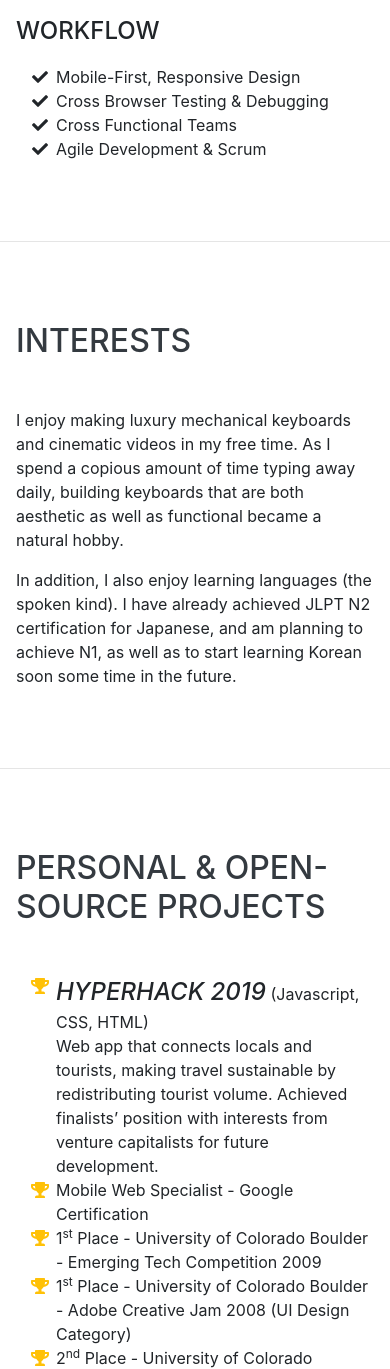
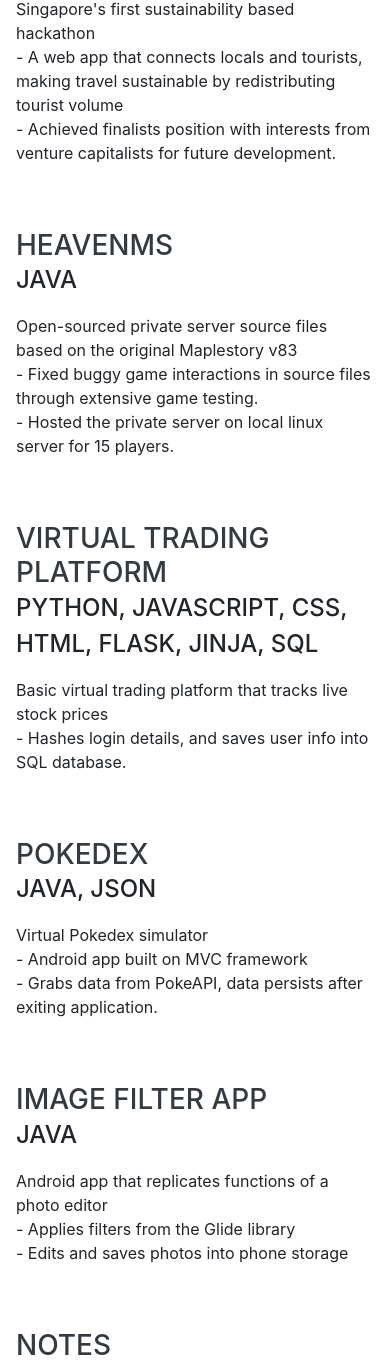
Before and after one commit to kugatsuno/homepage, a website with bundled scripts: page index.html in a window 390 px wide. Shown: the part 3191-4560 px from the top of the page. Built offline with nearby package versions, Linux system fonts and the light colour scheme; a web font is replaced by a local one.

Commit message:
Update index.html
Added personal and open-source project details into homepage

```diff
--- a/index.html
+++ b/index.html
@@ -47,13 +47,13 @@
           <a class="nav-link js-scroll-trigger" href="#education">Education</a>
         </li>
         <li class="nav-item">
+          <a class="nav-link js-scroll-trigger" href="#projects">Projects</a>
+        </li>
+        <li class="nav-item">
           <a class="nav-link js-scroll-trigger" href="#skills">Skills</a>
         </li>
         <li class="nav-item">
           <a class="nav-link js-scroll-trigger" href="#interests">Interests</a>
-        </li>
-        <li class="nav-item">
-          <a class="nav-link js-scroll-trigger" href="#awards">Projects</a>
         </li>
       </ul>
     </div>
@@ -159,19 +159,86 @@
             <span class="text-primary">August 2015 - July 2019</span>
           </div>
         </div>
+      </div>
+    </section>
 
-        <!--
-        <div class="resume-item d-flex flex-column flex-md-row justify-content-between">
+    <hr class="m-0">
+
+    <section class="resume-section p-3 p-lg-5 d-flex align-items-center" id="projects">
+      <div class="w-100">
+        <h2 class="mb-5">Personal &amp; Open-Source Projects</h2>
+
+        <div class="resume-item d-flex flex-column flex-md-row justify-content-between mb-5">
           <div class="resume-content">
-            <h3 class="mb-0">James Buchanan High School</h3>
-            <div class="subheading mb-3">Technology Magnet Program</div>
-            <p>GPA: 3.56</p>
-          </div>
-          <div class="resume-date text-md-right">
-            <span class="text-primary">August 2002 - May 2006</span>
+            <h3 class="mb-0">HyperHack 2019</h3>
+            <div class="subheading mb-3">Javascript, CSS, HTML, React</div>
+            <div>Singapore's first sustainability based hackathon</div>
+            <p>- A web app that connects locals and tourists, making travel sustainable by redistributing tourist volume<br>- Achieved finalists position with interests from venture capitalists for future development.</p>
           </div>
         </div>
-        -->
+
+        <div class="resume-item d-flex flex-column flex-md-row justify-content-between mb-5">
+          <div class="resume-content">
+            <h3 class="mb-0">HeavenMS</h3>
+            <div class="subheading mb-3">Java</div>
+            <div>Open-sourced private server source files based on the original Maplestory v83</div>
+            <p>- Fixed buggy game interactions in source files through extensive game testing.<br>- Hosted the private server on local linux server for 15 players.</p>
+          </div>
+        </div>
+
+        <div class="resume-item d-flex flex-column flex-md-row justify-content-between mb-5">
+          <div class="resume-content">
+            <h3 class="mb-0">Virtual Trading Platform</h3>
+            <div class="subheading mb-3">Python, Javascript, CSS, HTML, Flask, Jinja, SQL</div>
+            <div>Basic virtual trading platform that tracks live stock prices</div>
+            <p>- Hashes login details, and saves user info into SQL database.</p>
+          </div>
+        </div>
+
+        <div class="resume-item d-flex flex-column flex-md-row justify-content-between mb-5">
+          <div class="resume-content">
+            <h3 class="mb-0">Pokedex</h3>
+            <div class="subheading mb-3">Java, JSON</div>
+            <div>Virtual Pokedex simulator</div>
+            <p>- Android app built on MVC framework<br>- Grabs data from PokeAPI, data persists after exiting application.</p>
+          </div>
+        </div>
+
+        <div class="resume-item d-flex flex-column flex-md-row justify-content-between mb-5">
+          <div class="resume-content">
+            <h3 class="mb-0">Image Filter App</h3>
+            <div class="subheading mb-3">Java</div>
+            <div>Android app that replicates functions of a photo editor</div>
+            <p>- Applies filters from the Glide library<br>- Edits and saves photos into phone storage</p>
+          </div>
+        </div>
+
+        <div class="resume-item d-flex flex-column flex-md-row justify-content-between mb-5">
+          <div class="resume-content">
+            <h3 class="mb-0">Notes</h3>
+            <div class="subheading mb-3">Java, SQL</div>
+            <div>Android app modelled after traditional notes</div>
+            <p>- Writes and gets data from SQL database<br>- Utilises MVC framework and RecyclerView.</p>
+          </div>
+        </div>
+
+        <div class="resume-item d-flex flex-column flex-md-row justify-content-between mb-5">
+          <div class="resume-content">
+            <h3 class="mb-0">Mario &amp; Pong</h3>
+            <div class="subheading mb-3">LUA, Love</div>
+            <div>2 lightweight games inspired by the classic Mario and Pong</div>
+            <p>- Maps in mario are procedurally generated.<br>- Written an AI with an adjustable difficulty to play with in Pong</p>
+          </div>
+        </div>
+
+        <div class="resume-item d-flex flex-column flex-md-row justify-content-between mb-5">
+          <div class="resume-content">
+            <h3 class="mb-0">Credit Card Authenticator</h3>
+            <div class="subheading mb-3">C, Python</div>
+            <div>Command line program to identify AMEX, MASTERCARD, and VISA cards</div>
+            <p>- Written based on Luhn's algorithm.</p>
+          </div>
+        </div>
 
       </div>
     </section>
@@ -229,43 +296,6 @@
       </div>
     </section>
 
-    <hr class="m-0">
-
-    <section class="resume-section p-3 p-lg-5 d-flex align-items-center" id="awards">
-      <div class="w-100">
-        <h2 class="mb-5">Personal &amp; Open-Source Projects</h2>
-        <ul class="fa-ul mb-0">
-          <li>
-            <i class="fa-li fa fa-trophy text-warning"></i>
-            <i class="subheading mb-3">HyperHack 2019</i>
-            (Javascript, CSS, HTML)<br>Web app that connects locals and tourists, making travel sustainable by redistributing tourist volume. Achieved finalists’ position with interests from venture capitalists for future development.</li>
-          <li>
-            <i class="fa-li fa fa-trophy text-warning"></i>
-            Mobile Web Specialist - Google Certification</li>
-          <li>
-            <i class="fa-li fa fa-trophy text-warning"></i>
-            1<sup>st</sup>
-            Place - University of Colorado Boulder - Emerging Tech Competition 2009</li>
-          <li>
-            <i class="fa-li fa fa-trophy text-warning"></i>
-            1<sup>st</sup>
-            Place - University of Colorado Boulder - Adobe Creative Jam 2008 (UI Design Category)</li>
-          <li>
-            <i class="fa-li fa fa-trophy text-warning"></i>
-            2<sup>nd</sup>
-            Place - University of Colorado Boulder - Emerging Tech Competition 2008</li>
-          <li>
-            <i class="fa-li fa fa-trophy text-warning"></i>
-            1<sup>st</sup>
-            Place - James Buchanan High School - Hackathon 2006</li>
-          <li>
-            <i class="fa-li fa fa-trophy text-warning"></i>
-            3<sup>rd</sup>
-            Place - James Buchanan High School - Hackathon 2005</li>
-        </ul>
-      </div>
-    </section>
-
   </div>
 
   <!-- Bootstrap core JavaScript -->
```
